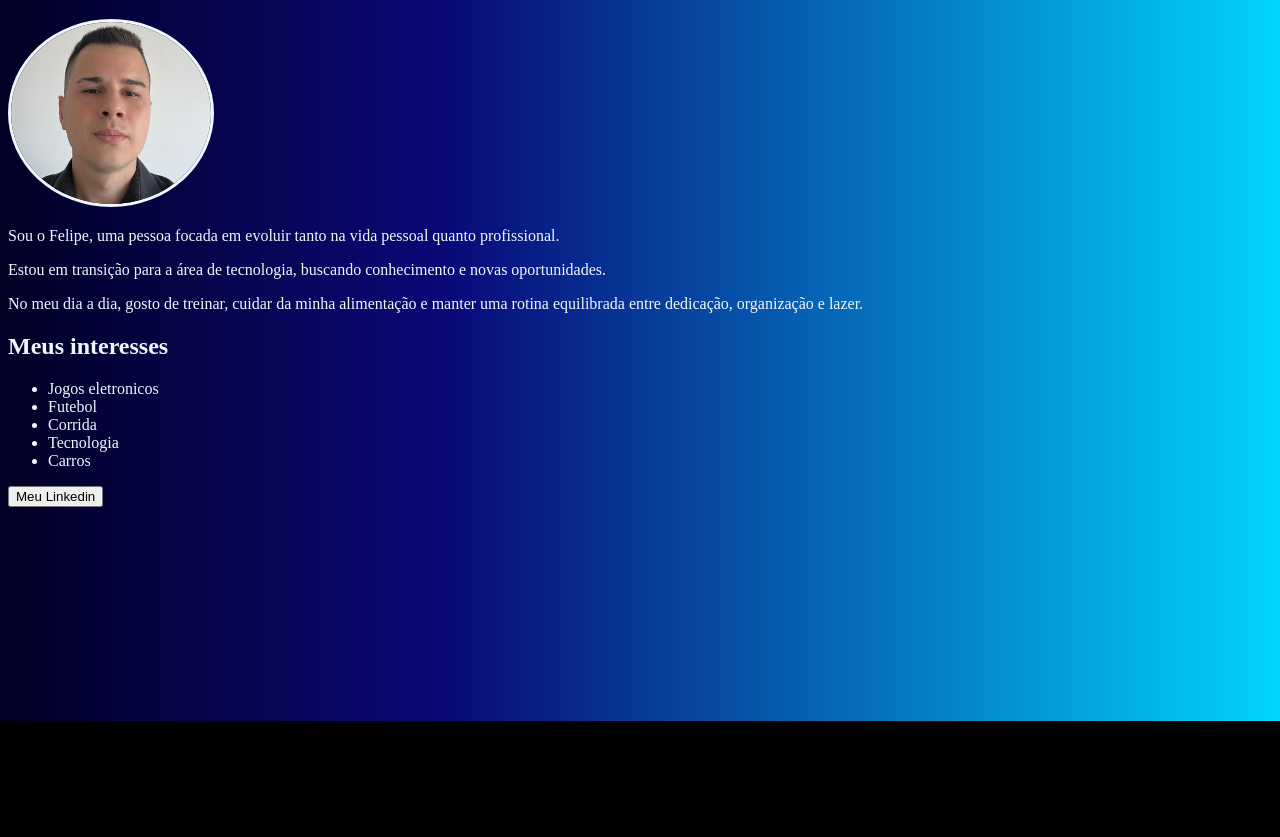
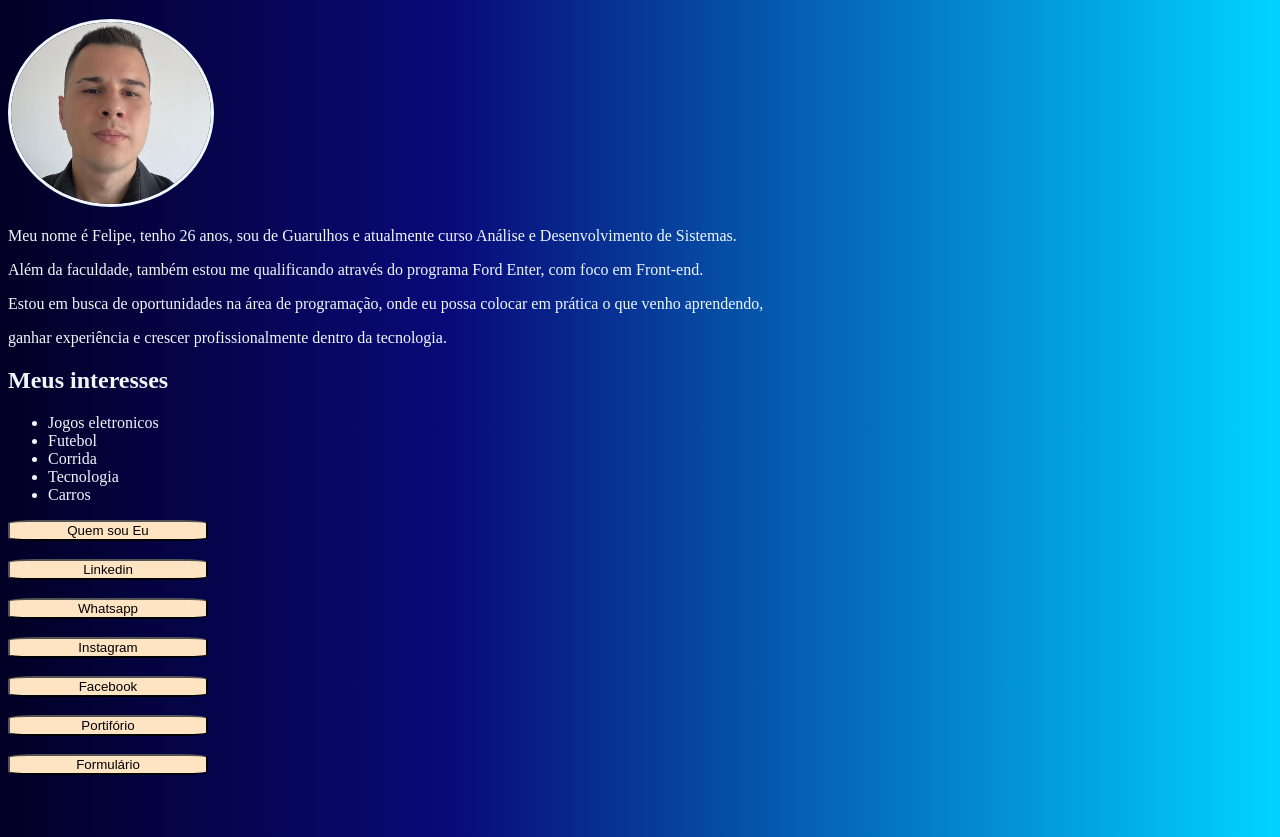
Before and after one commit to felipebododasilva/Blog-Pessoal, a plain HTML site: page index.html in a window 1280 px wide. Shown: the part 79-916 px from the top of the page. Before the commit the page ends 800 px from the top, so only its background shows below. Drawn offline with Linux system fonts and the light colour scheme.

Commit message:
meu blog pessoal

```diff
--- a/index.html
+++ b/index.html
@@ -15,12 +15,12 @@
     <h1>Felipe Bodo da Silva</h1>
     <br>
     <img src="1.jpg" alt="Minha Foto" style="width: 120;">
-    <p>Sou o Felipe, uma pessoa focada em evoluir tanto na vida pessoal quanto profissional.
-        <p>Estou em transição para a
-        área de tecnologia, buscando conhecimento e novas oportunidades.</p>
+    <p>Meu nome é Felipe, tenho 26 anos, sou de Guarulhos e atualmente curso Análise e Desenvolvimento de Sistemas.</p>
+    <p>Além da faculdade, também estou me qualificando através do programa Ford Enter, com foco em Front-end.</p>
 
-        <p>No meu dia a dia, gosto de treinar, cuidar da
-        minha alimentação e manter uma rotina equilibrada entre dedicação, organização e lazer.</p>
+<p>Estou em busca de oportunidades na área de programação, onde eu possa colocar em prática o que venho aprendendo,</p>
+    <p>ganhar experiência e crescer profissionalmente dentro da tecnologia.
+  </p>
     <h2>Meus interesses</h2>
     <ul>
         <li>Jogos eletronicos</li>
@@ -28,10 +28,32 @@
         <li>Corrida</li>
         <li>Tecnologia</li>
         <li>Carros</li>
+
     </ul>
 
-    <a href="https://www.linkedin.com/in/felipe-bodo-silva-980777330/"><button style="border: 50;">Meu
-            Linkedin</button></a> <br>
+
+    <a href="quem sou eu.html" target="_blank"><button>Quem sou Eu</button></a> <br>
+    <br>
+
+    <a href="https://www.linkedin.com/in/felipe-bodo-silva-980777330/" target="_blank"><button>Linkedin</button></a> <br>
+
+            <br>
+
+
+    <a href="https://wa.me/send?=phone5511991104110" target="_blank"><button>Whatsapp</button></a> <br>
+        <br>
+
+    <a href="https://www.instagram.com/felps6652/" target="_blank"><button>Instagram</button></a> <br>
+        <br>
+    <a href="https://www.instagram.com/felps6652/" target="_blank"><button>Facebook</button></a> <br>
+        <br>
+    <a href="https://github.com/felipesilva131" target="_blank"><button>Portifório</button></a> <br>
+        <br>
+
+        <a href="formulario.html" target="_blank"><button>Formulário</button></a> <br>
+        <br>
+
+
     <br>
 
     <br>
--- a/style.css
+++ b/style.css
@@ -15,3 +15,16 @@
 
 
         }
+
+
+        button
+        {
+
+            border-radius: 15%;
+            width: 200px;
+            background-color: bisque;
+
+
+
+
+        }
```
Also changed, not shown: formulario.html (added, +11 -0 lines), quem sou eu.html (added, +22 -0 lines), 13026aea3cf974f6300072795675d1a6.jpeg (deleted).
